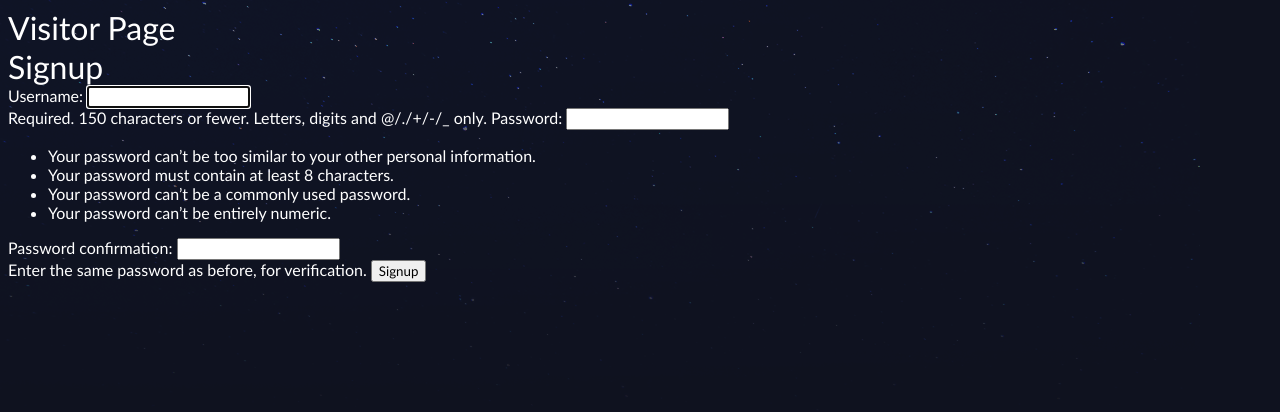
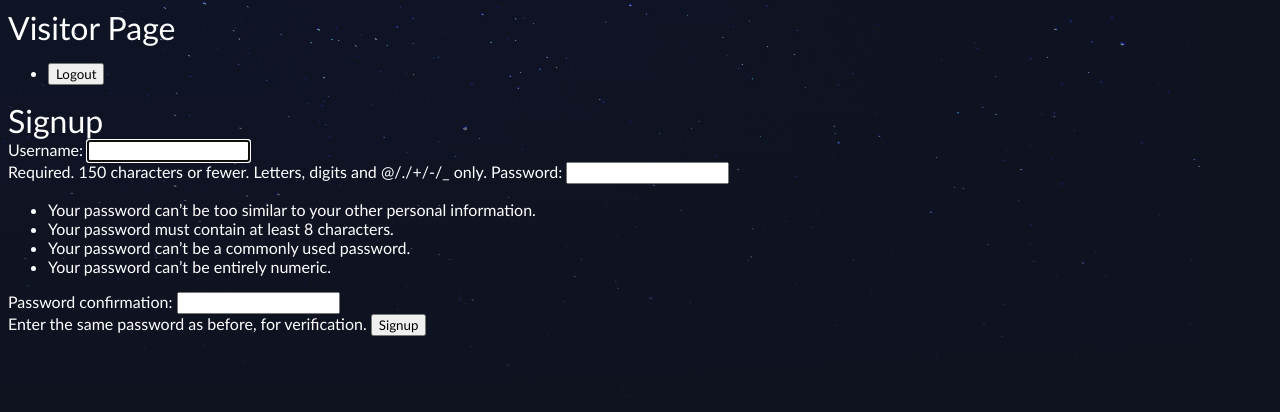
Before and after one commit to usuajiayako/DataScienceWeek9, a Django app: page /accounts/signup/ in a window 1280 px wide. Shown: the top 412 px of the page. Run offline with Django 4.2, Linux system fonts and the light colour scheme.

Commit message:
logging user out

```diff
--- a/visitor_analysis/accounts/urls.py
+++ b/visitor_analysis/accounts/urls.py
@@ -6,4 +6,5 @@ app_name = 'accounts'
 urlpatterns = [
     path('signup/', views.signup_view, name='signup'),
     path('login/', views.login_view, name='login'),
+    path('logout/', views.logout_view, name='logout')
 ]
--- a/visitor_analysis/accounts/views.py
+++ b/visitor_analysis/accounts/views.py
@@ -1,6 +1,6 @@
 from django.shortcuts import render, redirect
 from django.contrib.auth.forms import UserCreationForm, AuthenticationForm
-from django.contrib.auth import login
+from django.contrib.auth import login, logout
 
 # Create your views here.
 
@@ -26,3 +26,8 @@ def login_view(request):
     else:
         form = AuthenticationForm()
     return render(request, 'accounts/login.html', {'form':form})
+
+def logout_view(request):
+    if request.method == "POST":
+        logout(request)
+        return redirect('visitors:list')
--- a/visitor_analysis/visitor_analysis/templates/base_layout.html
+++ b/visitor_analysis/visitor_analysis/templates/base_layout.html
@@ -12,6 +12,17 @@
 <body>
     <div class="wrapper">
         <h1><a href="{% url 'visitors:list' %}">Visitor Page</a></h1>
+        <nav>
+            <ul>
+                <li>
+                    <form class="logout-link" action="{% url 'accounts:logout' %}" method="post">
+                        {% csrf_token %}
+                        <button type = "submit">Logout</button>
+
+                    </form>
+                </li>
+            </ul>
+        </nav>
         {% block content %}
         {% endblock %}
     </div>
```
Also changed, not shown: visitor_analysis/db.sqlite3.
